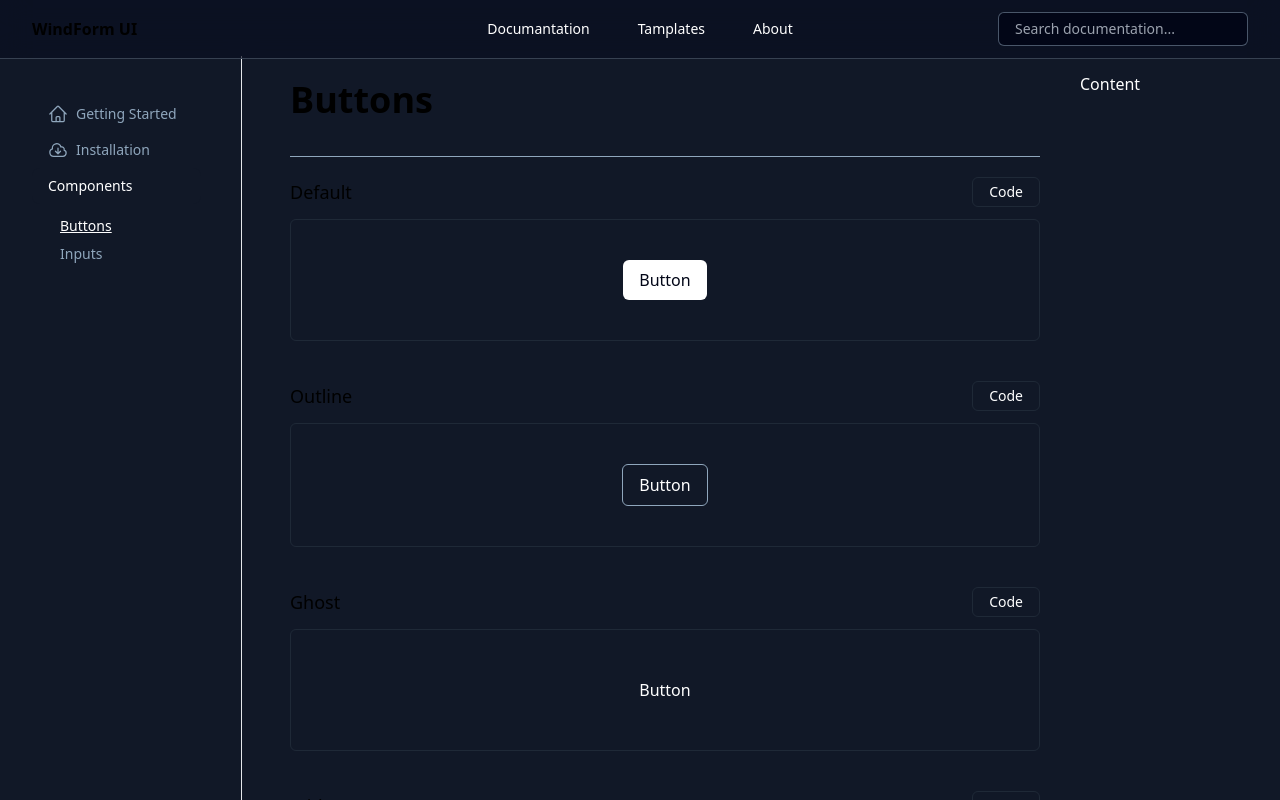
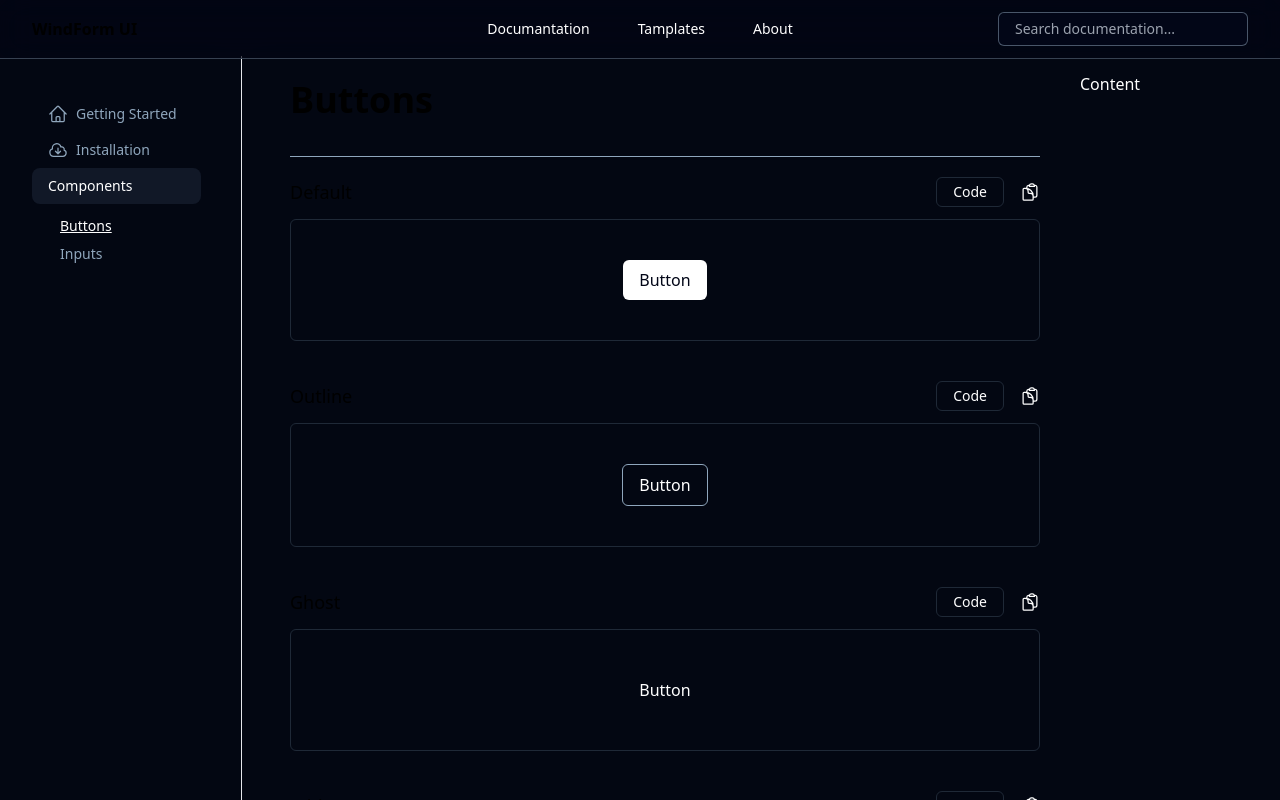
Before and after one commit to GoodGuyForReal/WindFormWeb, a Next.js app: page /doc in a window 1280 px wide. Both pictures are taken after a click on the button "Components". Shown: the top 800 px of the page. Built offline with nearby package versions, Linux system fonts and the light colour scheme.

Commit message:
button page done

```diff
--- a/app/components/CodeBlock.jsx
+++ b/app/components/CodeBlock.jsx
@@ -5,6 +5,7 @@ import SyntaxHighlighter from 'react-syntax-highlighter';
 
 const CodeBlock = ({ item }) => {
     return (
+        <div className='overflow-y-auto'>
             <SyntaxHighlighter
                 wrapLongLines={true}
                 language="jsx"
@@ -12,6 +13,7 @@ const CodeBlock = ({ item }) => {
             >
                 {item.code}
             </SyntaxHighlighter>
+        </div>
     )
 }
 
--- a/app/components/PreviewCard.jsx
+++ b/app/components/PreviewCard.jsx
@@ -1,5 +1,6 @@
 import React, { useState } from 'react'
 import CodeBlock from './CodeBlock';
+import { ClipboardDocumentIcon } from '@heroicons/react/24/outline';
 
 
 const PreviewCard = ({ item }) => {
@@ -15,6 +16,12 @@ const PreviewCard = ({ item }) => {
         }));
     };
 
+    const copyCodeToClipboard = () => {
+        const code = item.code;
+        navigator.clipboard.writeText(code);
+        alert('Code copied to clipboard!');
+    };
+
     return (
         <div>
             <div className="preview_card w-full max-w-full ">
@@ -27,6 +34,12 @@ const PreviewCard = ({ item }) => {
                             className='py-1 text-sm border border-dark-secondary hover:bg-dark-primary hover:text-dark-darkbg duration-200 px-4 rounded-md text-dark-primary'
                         >
                             Code
+                        </button>
+                        <button
+                            onClick={copyCodeToClipboard}
+                            className=''
+                        >
+                            <ClipboardDocumentIcon className=' h-5 w-5 text-white'/>
                         </button>
                     </div>
                 </div>
--- /dev/null
+++ b/app/doc/components/sections/components/buttons/Buttonmain.js
@@ -0,0 +1,67 @@
+import ButtonGhost from "./buttonGhost/ButtonGhost";
+import ButtonIcon from "./buttonIcon/ButtonIcon";
+import ButtonLoading from "./buttonLoading/ButtonLoading";
+import ButtonOutline from "./buttonOutline/ButtonOutline";
+import ButtonPrimary from "./buttonPrimary/ButtonPrimary";
+
+
+export const buttonMain = [
+    {
+        title: 'Buttons',
+        subComponent: [
+            {
+                name: 'Default',
+                component: <ButtonPrimary />,
+                code: `<button className='py-2 px-4 rounded-md bg-light-lightbg text-dark-darkbg hover:bg-light-lightbg/90 duration-200'>Button</button>`,
+            },
+            {
+                name: 'Outline',
+                component: <ButtonOutline />,
+                code: `<button className='py-2 px-4 rounded-md border border-light-secondary text-white hover:bg-dark-primary hover:text-dark-darkbg duration-200'>Button</button>`,
+            },
+            {
+                name: 'Ghost',
+                component: <ButtonGhost />,
+                code: `<button className='py-2 px-4 rounded-md text-white hover:bg-dark-primary hover:text-dark-darkbg duration-200'>Button</button>`,
+            },
+            {
+                name: 'With Icon',
+                component: <ButtonIcon />,
+                code: `<button className='py-2 px-4 rounded-md bg-light-lightbg text-dark-darkbg hover:bg-light-lightbg/90 duration-200  flex items-center gap-2'><BanknotesIcon className=' h-5 w-5' /> Pay in cash</button>`,
+            },
+            {
+                name: 'Loading',
+                component: <ButtonLoading />,
+                code: `
+
+                import React from "react";
+
+                function SpinIcon() {
+                return (
+                    <svg
+                        xmlns="http://www.w3.org/2000/svg"
+                        fill="none"
+                        ariaHidden="true"
+                        className="w-5 h-5 text-gray-200 animate-spin dark:text-white fill-gray-500"
+                        viewBox="0 0 100 101"
+                    >
+                        <path
+                            fill="currentColor"
+                            d="M100 50.59c0 27.615-22.386 50.001-50 50.001s-50-22.386-50-50 22.386-50 50-50 50 22.386 50 50zm-90.919 0c0 22.6 18.32 40.92 40.919 40.92 22.599 0 40.919-18.32 40.919-40.92 0-22.598-18.32-40.918-40.919-40.918-22.599 0-40.919 18.32-40.919 40.919z"
+                        ></path>
+                        <path
+                            fill="currentFill"
+                            d="M93.968 39.04c2.425-.636 3.894-3.128 3.04-5.486A50 50 0 0041.735 1.279c-2.474.414-3.922 2.919-3.285 5.344.637 2.426 3.12 3.849 5.6 3.484a40.916 40.916 0 0144.131 25.769c.902 2.34 3.361 3.802 5.787 3.165z"
+                        ></path>
+                    </svg>
+                );
+               }
+
+export default SpinIcon;
+
+                <button className='py-2 px-4 rounded-md bg-light-lightbg text-dark-darkbg hover:bg-light-lightbg/90 duration-200 flex items-center gap-2'><SpinIcon /> Loadoing...</button>
+                `,
+            },
+        ],
+    }
+];
--- a/app/doc/components/sections/components/buttons/ButtonsSection.jsx
+++ b/app/doc/components/sections/components/buttons/ButtonsSection.jsx
@@ -1,54 +1,13 @@
 import React from 'react';
 import PreviewCard from '../../../../../components/PreviewCard'
-import ButtonPrimary from './buttonPrimary/ButtonPrimary';
-import ButtonOutline from './buttonOutline/ButtonOutline';
-import ButtonGhost from './buttonGhost/ButtonGhost';
-import ButtonIcon from './buttonIcon/ButtonIcon';
-import ButtonLoading from './buttonLoading/ButtonLoading';
+import { buttonMain } from './Buttonmain';
 
 const Buttons = () => {
-
-    const test = [
-        {
-            title: 'Buttons',
-            component: <Buttons />,
-            subComponent: [
-                {
-                    name: 'Default',
-                    component: <ButtonPrimary />,
-                    code: `<button className='py-2 px-4 rounded-md bg-light-lightbg text-dark-darkbg hover:bg-light-lightbg/90 duration-200'>Button</button>`,
-                },
-                {
-                    name: 'Outline',
-                    component: <ButtonOutline />,
-                    code: `<button className='py-2 px-4 rounded-md border border-light-secondary text-white hover:bg-dark-primary hover:text-dark-darkbg duration-200'>Button</button>`,
-                },
-                {
-                    name: 'Ghost',
-                    component: <ButtonGhost />,
-                    code: `<button className='py-2 px-4 rounded-md text-white hover:bg-dark-primary hover:text-dark-darkbg duration-200'>Button</button>`,
-                },
-                {
-                    name: 'With Icon',
-                    component: <ButtonIcon />,
-                    code: `<button className='py-2 px-4 rounded-md bg-light-lightbg text-dark-darkbg hover:bg-light-lightbg/90 duration-200  flex items-center gap-2'><BanknotesIcon className=' h-5 w-5' /> Pay in cash</button>`,
-                },
-                {
-                    name: 'Loading',
-                    component: <ButtonLoading />,
-                    code: `<button className='py-2 px-4 rounded-md bg-light-lightbg text-dark-darkbg hover:bg-light-lightbg/90 duration-200  flex items-center gap-2'><BanknotesIcon className=' h-5 w-5' /> Pay in cash</button>`,
-                },
-            ],
-        },
-    ];
-
-    const subComponents = test[0].subComponent;
-
-
+    const subComponents = buttonMain[0].subComponent;
     return (
         <div className="Buttons flex flex-col gap-5">
             <div className="buttons_header">
-                <h2 className="text-4xl font-bold mb-4">{test[0].title}</h2>
+                <h2 className="text-4xl font-bold mb-4">{buttonMain[0].title}</h2>
             </div>
             <hr className="border-light-secondary" />
             <div className="buttons_main flex flex-col gap-10">
--- a/app/doc/components/sections/components/buttons/buttonLoading/ButtonLoading.jsx
+++ b/app/doc/components/sections/components/buttons/buttonLoading/ButtonLoading.jsx
@@ -4,7 +4,7 @@ import React from 'react'
 const ButtonLoading = () => {
     return (
         <>
-            <button className='py-2 px-4 rounded-md bg-light-lightbg text-dark-darkbg hover:bg-light-lightbg/90 duration-200 flex items-center gap-2'>
+            <button className='py-2 px-4 rounded-md bg-light-lightbg text-dark-darkbg flex items-center gap-2'>
                 <SpinIcon /> Loadoing...</button>
         </>
     )
--- a/app/doc/page.jsx
+++ b/app/doc/page.jsx
@@ -10,7 +10,7 @@ const page = () => {
     const [activeSubTab, setActiveSubTab] = useState(0);
 
     return (
-        <div className="w-full h-full pt-12 flex-1 items-start md:grid md:grid-cols-[200px_minmax(0,1fr)_200px] md:gap-6 lg:grid-cols-[250px_minmax(0,1fr)_200px] lg:gap-10 bg-gray-900">
+        <div className="w-full h-full pt-12 flex-1 items-start md:grid md:grid-cols-[200px_minmax(0,1fr)_200px] md:gap-6 lg:grid-cols-[250px_minmax(0,1fr)_200px] lg:gap-10 bg-gray-950">
 
             <div className="fixed top-14 z-30 -ml-2 hidden h-[calc(100vh-3.5rem)] w-full shrink-0 overflow-y-auto border-r md:sticky md:block">
                 <SideBar tabs={tabs} setActiveTab={setActiveTab} activeTab={activeTab} setActiveSubTab={setActiveSubTab} activeSubTab={activeSubTab} />
```
Lines whose indentation alone changed are shown as unchanged.
